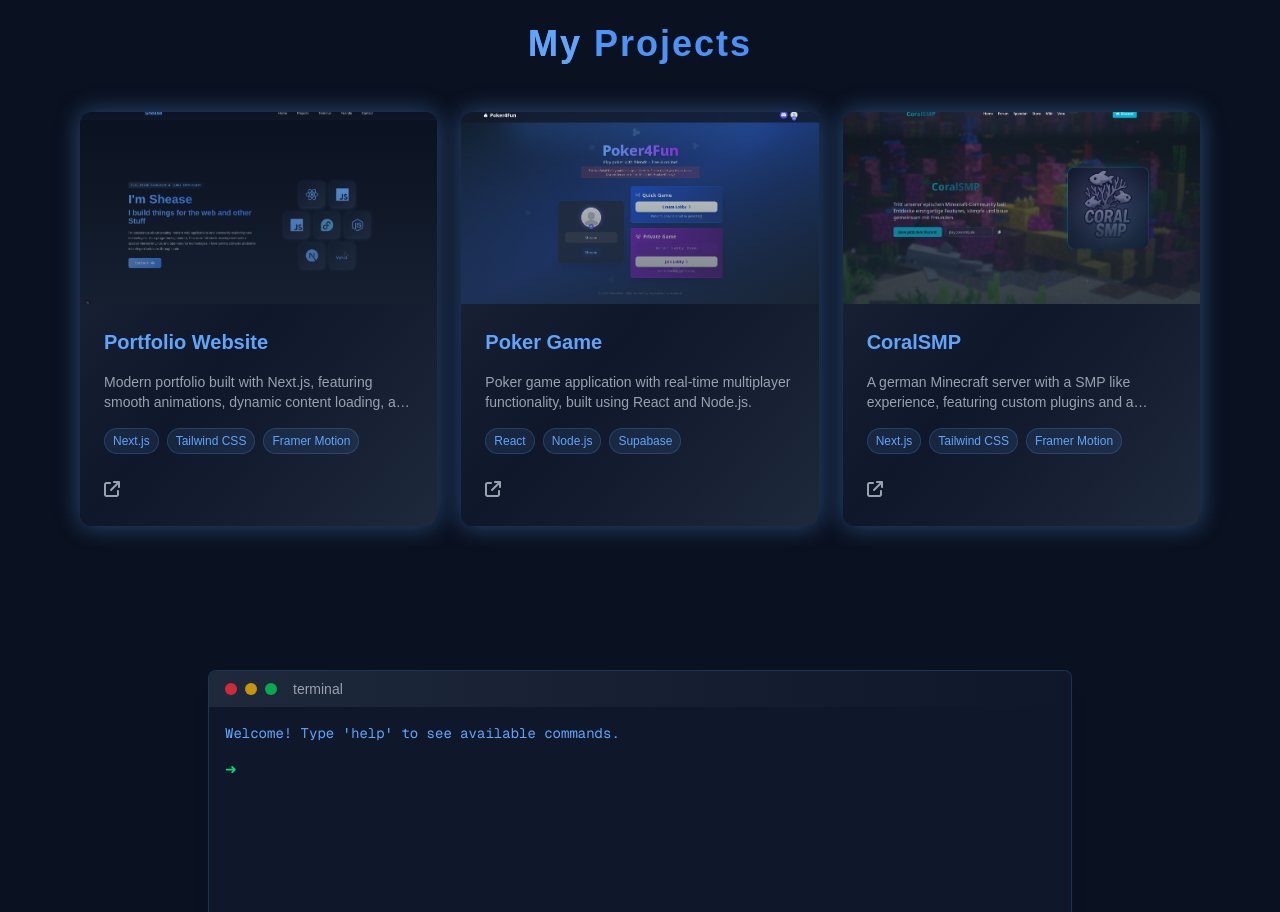
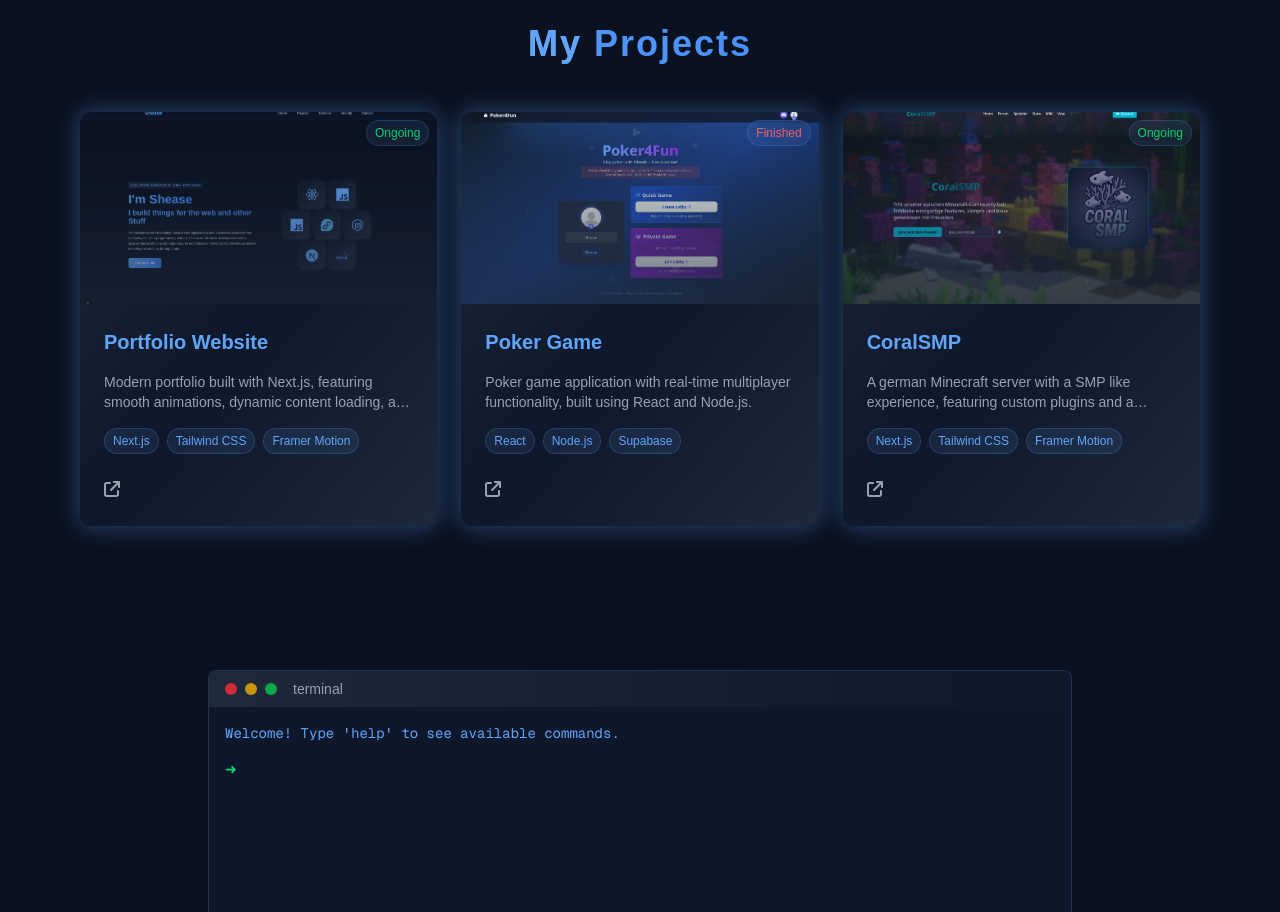
Before and after one commit to lsheasel/about-me, a Next.js app: page / in a window 1280 px wide. Shown: the part 920-1832 px from the top of the page. Built offline with nearby package versions, Linux system fonts and the light colour scheme.

Commit message:
Projekt Changes

```diff
--- a/src/app/page.js
+++ b/src/app/page.js
@@ -86,6 +86,7 @@ export default function Home() {
   const projects = [
     {
       title: "Portfolio Website",
+      going: "Ongoing",
       description: "Modern portfolio built with Next.js, featuring smooth animations, dynamic content loading, and responsive design.",
       tech: ["Next.js", "Tailwind CSS", "Framer Motion"],
       github: "https://github.com/lsheasel/about-me",
@@ -93,6 +94,7 @@ export default function Home() {
     },
     {
       title: "Poker Game",
+      going: "Finished",
       description: "Poker game application with real-time multiplayer functionality, built using React and Node.js.",
       tech: ["React", "Node.js", "Supabase", "Socket.io", "Tailwind CSS"],
       github: "https://github.com/lsheasel/poker-app",
@@ -100,6 +102,7 @@ export default function Home() {
     },
     {
       title: "CoralSMP",
+      going: "Ongoing",
       description: "A german Minecraft server with a SMP like experience, featuring custom plugins and a vibrant community.",
       tech: ["Next.js", "Tailwind CSS", "Framer Motion"],
       github: "https://coralsmp.de",
@@ -442,6 +445,7 @@ export default function Home() {
                   }}
                   className="relative group w-full max-w-[360px] bg-gradient-to-br from-[#1e293b] via-[#0f172a] to-[#1e293b] rounded-xl overflow-hidden hover:shadow-lg hover:shadow-[#60a5fa]/10 transition-all"
                 >
+                  {/* Project Image or Placeholder */}
                   <div className="relative h-48 overflow-hidden">
                     {project.image ? (
                       <img
@@ -454,6 +458,15 @@ export default function Home() {
                         <FaCode className="text-2xl text-white/50" />
                       </div>
                     )}
+                    <div className=''>
+                      <span className="absolute top-2 right-2 bg-[#60a5fa]/10 text-[#60a5fa] px-2 py-1 text-xs rounded-full border border-[#60a5fa]/20 backdrop-blur-sm">
+                        {project.going === "Ongoing" ? (
+                          <span className="text-green-400">Ongoing</span>
+                        ) : (
+                          <span className="text-red-400">Finished</span>
+                        )}
+                      </span>
+                    </div>
                     <div className="absolute inset-0 bg-gradient-to-t from-[#1e293b] to-transparent opacity-60" />
                   </div>
                   <div className="p-6 space-y-4">
```
